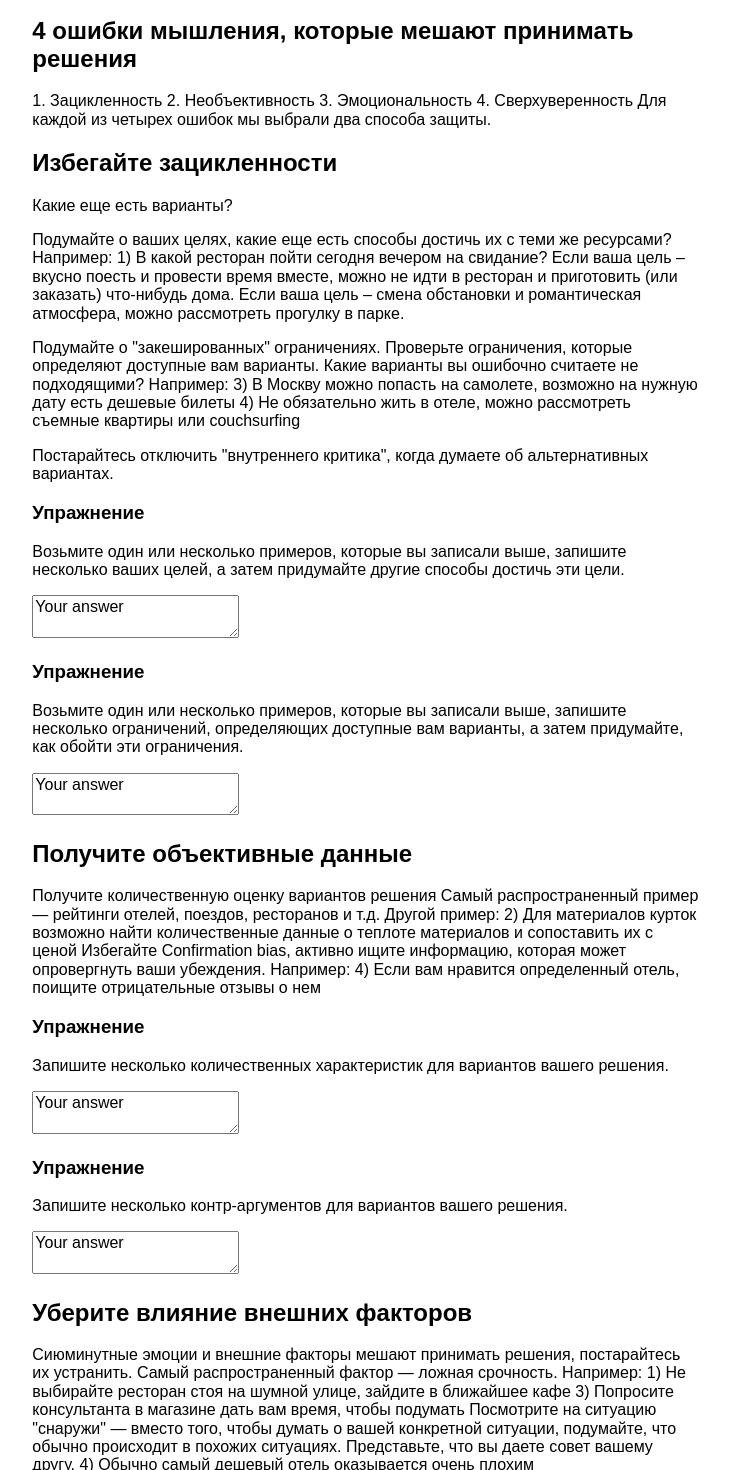
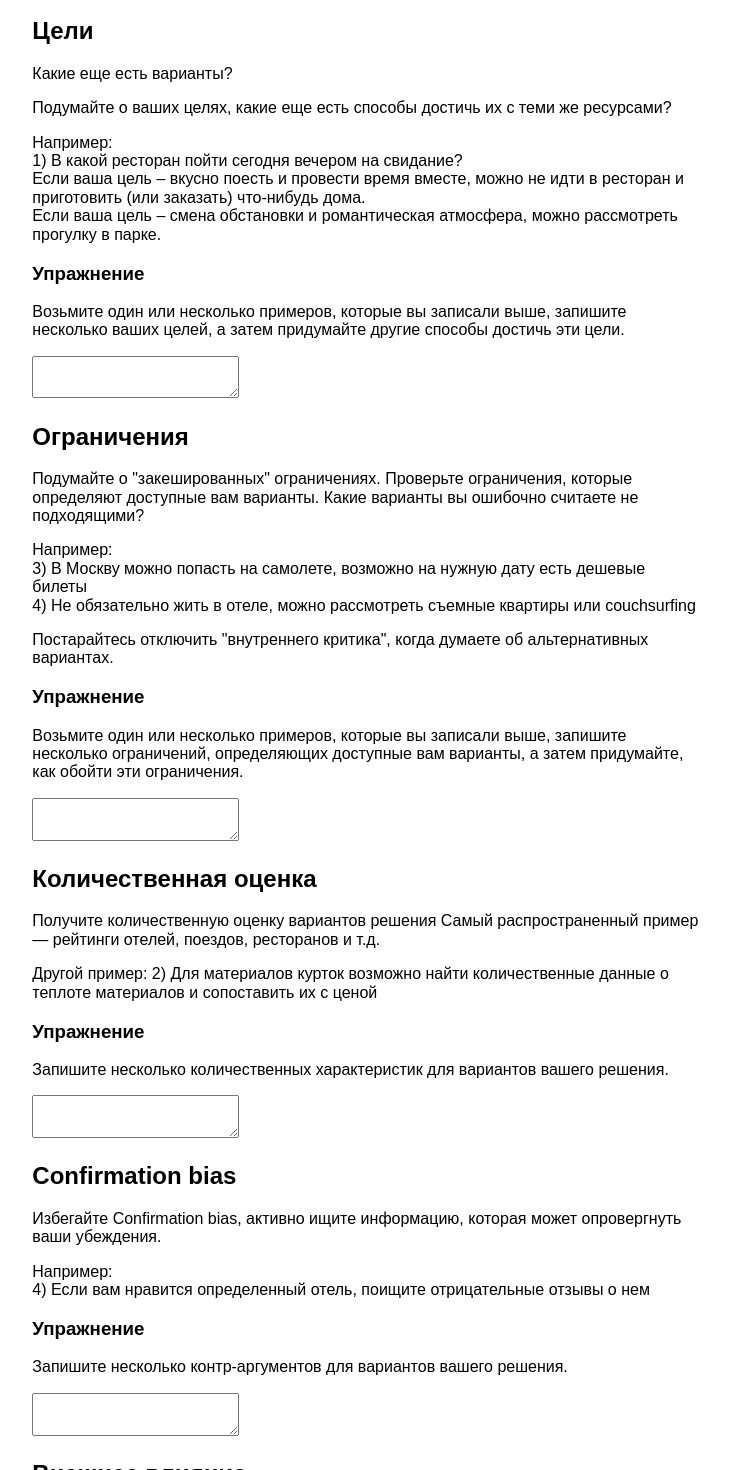
Before and after one commit to valentin-nemcev/rational-forms, a React (Create React App) app: page / in a window 1280 px wide. Shown: the part 880-2350 px from the top of the page, without its empty margins (274-1003 px from the left). Built offline with nearby package versions, Linux system fonts and the light colour scheme.

Commit message:
feat: Flatten form hierarhy

```diff
--- a/src/App.js
+++ b/src/App.js
@@ -1,5 +1,7 @@
 import React, { Component } from 'react'
 import Radium from 'radium'
+
+import Excercise from './Excercise'
 
 const styles = {
   fontFamily: 'sans-serif',
@@ -77,90 +79,107 @@ class App extends Component {
         </p>
         <textarea />
 
-        <h2>4 ошибки мышления, которые мешают принимать решения</h2>
-
-        <p>
-          1. Зацикленность
-          2. Необъективность
-          3. Эмоциональность
-          4. Сверхуверенность
-
-          Для каждой из четырех ошибок мы выбрали два способа защиты.
-        </p>
-
-        <h2>Избегайте зацикленности</h2>
+        <Excercise title='Цели'>
           <p>
             Какие еще есть варианты?
           </p>
           <p>
-          Подумайте о ваших целях, какие еще есть способы достичь их с теми же ресурсами?
-          Например:
-          1) В какой ресторан пойти сегодня вечером на свидание?
-          Если ваша цель – вкусно поесть и провести время вместе, можно не идти в ресторан и приготовить (или заказать) что-нибудь дома.
-          Если ваша цель – смена обстановки и романтическая атмосфера, можно рассмотреть прогулку в парке.
+            Подумайте о ваших целях, какие еще есть способы достичь их с теми
+            же ресурсами?
+          </p>
+          <p>
+            Например: <br />
+            1) В какой ресторан пойти сегодня вечером на свидание? <br />
+            Если ваша цель – вкусно поесть и провести время вместе, можно не
+            идти в ресторан и приготовить (или заказать) что-нибудь дома. <br />
+            Если ваша цель – смена обстановки и романтическая атмосфера, можно
+            рассмотреть прогулку в парке.
+          </p>
+          <h3>Упражнение</h3>
+          <p>
+            Возьмите один или несколько примеров, которые вы записали выше,
+            запишите несколько ваших целей, а затем придумайте другие способы
+            достичь эти цели.
+          </p>
+          <textarea />
+        </Excercise>
+
+        <Excercise title='Ограничения'>
+          <p>
+            Подумайте о "закешированных" ограничениях. Проверьте ограничения,
+            которые определяют доступные вам варианты. Какие варианты вы
+            ошибочно считаете не подходящими?
+          </p>
+          <p>
+            Например: <br />
+            3) В Москву можно попасть на самолете, возможно на нужную дату есть
+            дешевые билеты <br />
+            4) Не обязательно жить в отеле, можно рассмотреть съемные квартиры
+            или couchsurfing <br />
           </p>
 
           <p>
-          Подумайте о "закешированных" ограничениях. Проверьте ограничения, которые определяют доступные вам варианты. Какие варианты вы ошибочно считаете не подходящими?
-          Например:
-          3) В Москву можно попасть на самолете, возможно на нужную дату есть дешевые билеты
-          4) Не обязательно жить в отеле, можно рассмотреть съемные квартиры или couchsurfing
-        </p>
-
-        <p>
-          Постарайтесь отключить "внутреннего критика", когда думаете об альтернативных вариантах.
+            Постарайтесь отключить "внутреннего критика", когда думаете об
+            альтернативных вариантах.
           </p>
 
           <h3>Упражнение</h3>
           <p>
-          Возьмите один или несколько примеров, которые вы записали выше, запишите несколько ваших целей, а затем придумайте другие способы достичь эти цели.
+            Возьмите один или несколько примеров, которые вы записали выше,
+            запишите несколько ограничений, определяющих доступные вам
+            варианты, а затем придумайте, как обойти эти ограничения.
           </p>
-        <textarea>
-          Your answer
-        </textarea>
+          <textarea />
+        </Excercise>
 
-        <h3>Упражнение</h3>
-        <p>
-          Возьмите один или несколько примеров, которые вы записали выше, запишите несколько ограничений, определяющих доступные вам варианты, а затем придумайте, как обойти эти ограничения.
-        </p>
-        <textarea>
-          Your answer
-        </textarea>
-
-        <h2>
-          Получите объективные данные
-        </h2>
+        <Excercise title='Количественная оценка'>
           <p>
             Получите количественную оценку вариантов решения
-          Самый распространенный пример — рейтинги отелей, поездов, ресторанов и т.д.
+            Самый распространенный пример — рейтинги отелей, поездов, ресторанов
+            и т.д.
+          </p>
+          <p>
             Другой пример:
-          2) Для материалов курток возможно найти количественные данные о теплоте материалов и сопоставить их с ценой
-          Избегайте Confirmation bias, активно ищите информацию, которая может опровергнуть ваши убеждения.
-          Например:
-          4) Если вам нравится определенный отель, поищите отрицательные отзывы о нем
+            2) Для материалов курток возможно найти количественные данные о
+            теплоте материалов и сопоставить их с ценой <br />
           </p>
-
           <h3>Упражнение</h3>
           <p>
             Запишите несколько количественных характеристик для вариантов вашего решения.
           </p>
-        <textarea>
-          Your answer
-        </textarea>
+          <textarea />
+        </Excercise>
+
+        <Excercise title='Confirmation bias'>
+          <p>
+            Избегайте Confirmation bias, активно ищите информацию, которая
+            может опровергнуть ваши убеждения.
+          </p>
+          <p>
+            Например: <br />
+            4) Если вам нравится определенный отель, поищите отрицательные
+            отзывы о нем
+          </p>
 
           <h3>Упражнение</h3>
           <p>
             Запишите несколько контр-аргументов для вариантов вашего решения.
           </p>
-        <textarea>
-          Your answer
-        </textarea>
+          <textarea />
+        </Excercise>
 
-        <h2>
+        <Excercise title='Внешнее влияние'>
+
+          <p>
             Уберите влияние внешних факторов
-        </h2>
+          </p>
+
           <p>
-          Сиюминутные эмоции и внешние факторы мешают принимать решения, постарайтесь их устранить. Самый распространенный фактор — ложная срочность.
+            Сиюминутные эмоции и внешние факторы мешают принимать решения,
+            постарайтесь их устранить. Самый распространенный фактор — ложная
+            срочность.
+          </p>
+          <p>
             Например:
             1) Не выбирайте ресторан стоя на шумной улице, зайдите в ближайшее кафе
             3) Попросите консультанта в магазине дать вам время, чтобы подумать
@@ -170,51 +189,70 @@ class App extends Component {
 
           <h3>Упражнение</h3>
           <p>
-          Запишите, какие внешние факторы могут помешать вам в ваших примерах решений.
+            Запишите, какие внешние факторы могут помешать вам в ваших примерах
+            решений.
           </p>
-        <textarea>
-          Your answer
-        </textarea>
+          <textarea />
+
+        </Excercise>
+
+        <Excercise title='Взгляд снаружи'>
+
+          <p>
+            Посмотрите на ситуацию "снаружи" — вместо того, чтобы думать о вашей конкретной ситуации, подумайте, что обычно происходит в похожих ситуациях. Представьте, что вы даете совет вашему другу.
+            4) Обычно самый дешевый отель оказывается очень плохим
+          </p>
 
           <h3>Упражнение</h3>
           <p>
             Запишите, что бы вы посоветовали вашему другу в похожей ситуации
           </p>
-        <textarea>
-          Your answer
-        </textarea>
+          <textarea />
+        </Excercise>
 
-        <h2>
-          Подготовьтесь к провалу
-        </h2>
-
+        <Excercise title='Подготовка к провалу'>
           <p>
             Придумайте "План Б" на случай ошибки.
+          </p>
+          <p>
             Например:
-          1) Выберите не один, а несколько ресторанов, на случай, если выбранный ресторан будет закрыт или переполнен
-          2) Подумайте о возможности обмена, возврата или продажи купленной вещи
-          Проконсультируйтесь с интуицией, проведя "премортем". Представьте, вам позвонили из будущего и сказали, что решение было провальным. Если вы ощущаете удивление — ваш план хорош. Если вы сразу сказали, почему — вы нашли потенциальную причину провала, устраните ее.
-          Например:
-          3) — Ехать ночным поездом оказалось очень плохой идеей
-          — Наверняка из-за того, что я не выспался! Нужно взять беруши и маску или выбрать дневной поезд
+            1) Выберите не один, а несколько ресторанов, на случай, если
+            выбранный ресторан будет закрыт или переполнен <br />
+            2) Подумайте о возможности обмена, возврата или продажи купленной
+            вещи <br />
           </p>
 
           <h3>Упражнение</h3>
           <p>
             Придумайте "План Б" для вашего примера
           </p>
-        <textarea>
-          Your answer
-        </textarea>
+          <textarea />
+        </Excercise>
+
+        <Excercise title='Премортем'>
+          <p>
+            Проконсультируйтесь с интуицией, проведя "премортем". Представьте,
+            вам позвонили из будущего и сказали, что решение было провальным.
+            Если вы ощущаете удивление — ваш план хорош. Если вы сразу сказали,
+            почему — вы нашли потенциальную причину провала, устраните ее.
+          </p>
+          <p>
+            Например:
+            3) — Ехать ночным поездом оказалось очень плохой идеей
+            — Наверняка из-за того, что я не выспался! Нужно взять беруши и
+            маску или выбрать дневной поезд
+          </p>
 
           <h3>Упражнение</h3>
           <p>
-          Проведите пре-мортем для вашего примера, то есть запишите причины, которые приходят вам на ум, когда вы представляете, что ваш решение провалилось
+            Проведите пре-мортем для вашего примера, то есть запишите причины,
+            которые приходят вам на ум, когда вы представляете, что ваш решение
+            провалилось
           </p>
 
-        <textarea>
-          Your answer
-        </textarea>
+          <textarea />
+
+        </Excercise>
 
         <h2>
           Что дальше?
--- /dev/null
+++ b/src/Excercise.js
@@ -0,0 +1,15 @@
+import React, { Component } from 'react'
+import Radium from 'radium'
+
+class Excercise extends Component {
+  render () {
+    return (
+      <div>
+        <h2>{this.props.title}</h2>
+        {this.props.children}
+      </div>
+    )
+  }
+}
+
+export default Radium(Excercise)
```
Lines whose indentation alone changed are shown as unchanged.
